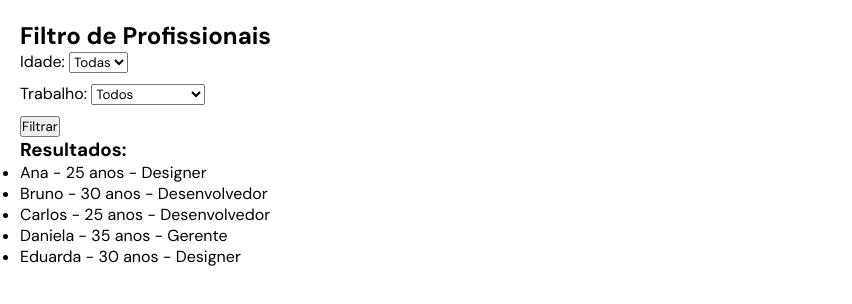
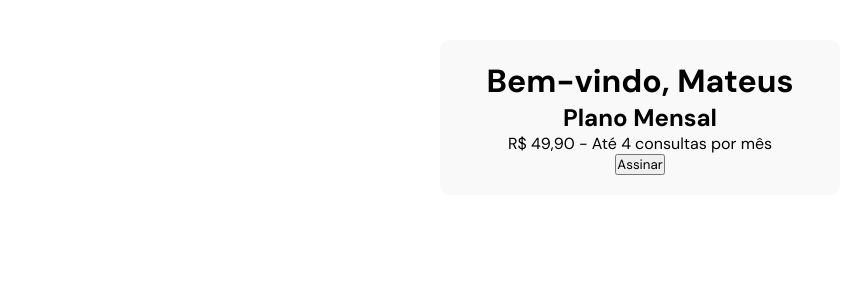
Before and after one commit to BrendaMaganeli/FutureMind-2.0, a React (Vite) app in the folder front/: page /text_modal in a window 1280 px wide. Shown: the top 304 px of the page, without its empty margins (0-852 px from the left). Built offline with nearby package versions, Linux system fonts and the light colour scheme.

Commit message:
mudanças logica pagamento e planos

```diff
--- a/front/src/Context/GlobalContext.jsx
+++ b/front/src/Context/GlobalContext.jsx
@@ -107,6 +107,7 @@ export const GlobalContextProvider = ({ children }) => {
     }
   }, [user]);
 
+  const [plano_selecionado, setPlano_selecionado] = useState('')
   return (
     <GlobalContext.Provider
       value={{
@@ -184,6 +185,9 @@ export const GlobalContextProvider = ({ children }) => {
         setErros_passar,
         checkbox_cheked,
         setcheckbox_cheked,
+        plano_selecionado,
+        setPlano_selecionado,
+
       }}
     >
       {children}
--- a/front/src/pages/CSS/Plano_saude.css
+++ b/front/src/pages/CSS/Plano_saude.css
@@ -436,6 +436,7 @@
   border-radius: 20px;
   max-width: 600px;
   width: 90%;
+  height: 45%;
   box-shadow: 0px 8px 30px rgba(0, 0, 0, 0.2);
   animation: slideUp 0.4s ease;
 }
@@ -453,12 +454,12 @@
 
 .modal-title {
   font-size: 2rem;
-  margin-bottom: 1rem;
+
   color: #5a789f;
 }
 
 .modal-section {
-  margin-top: 1.5rem;
+  width: 100%;
 }
 
 .psicologos-grid {
@@ -502,15 +503,14 @@
 
 .modal-buttons {
   display: flex;
-  justify-content: space-between;
-  margin-top: 2rem;
+  justify-content: center;
+  align-items: center;
+  width: 100%;
 }
 
 .btn-confirmar,
 .btn-cancelar {
   flex: 1;
-  margin: 0 0.5rem;
-  padding: 0.8rem;
   border: none;
   border-radius: 12px;
   font-size: 0.9rem;
@@ -545,15 +545,17 @@
 .modal-input {
   width: 100%;
   padding: 10px;
-  margin-bottom: 15px;
+  margin-bottom: 30px;
   border-radius: 8px;
   border: 1px solid #ccc;
   font-size: 1rem;
 }
 
 .input-container {
+  display: flex;
   position: relative;
-  margin-bottom: 35px;
+  width: 100%;
+
 }
 
 .input-container input {
@@ -640,10 +642,10 @@
 }
 
 .modal-buttons {
+
   display: flex;
   justify-content: space-between;
-  margin-top: 2rem;
-  gap: 0.1rem;
+  gap: 0.4rem;
 }
 
 .btn-confirmar {
--- a/front/src/pages/Pagamento.jsx
+++ b/front/src/pages/Pagamento.jsx
@@ -1,10 +1,12 @@
-import  { useState, useEffect } from "react";
+import  { useState, useEffect, useContext } from "react";
+import { GlobalContext } from "../Context/GlobalContext";
 import './CSS/Pagamento.css';
 import Seta from '../assets/caret-down-solid.svg';
 import mulher from '../assets/image 8.png';
 import { useNavigate } from 'react-router-dom';
 import voltar from '../assets/seta-principal.svg';
 import emailjs from '@emailjs/browser';
+import { Import } from "lucide-react";
 
 export default function PagamentoConsulta() {
   const navigate = useNavigate();
@@ -74,10 +76,33 @@ export default function PagamentoConsulta() {
     }
   };
 
-  const handleFinalizar = () => {
+  const user = JSON.parse(localStorage.getItem('User-Profile'));
+
+  const handleFinalizar = async () => {
 
     if(generoDependente.length > 1 && numeroCartao.length == 19 && nomeCartao.length > 0 && validadeCartao.length == 5 && cvvCartao.length == 3){
 
+      try {
+
+        if (user.id_paciente) {
+
+          const body = {
+            data_assinatura: '2025-05-15',
+            fk_id_paciente: user.id_paciente,
+            tipo_assinatura: plano_selecionado
+          }
+
+          const response = await fetch("https://futuremind-2-0-mw60.onrender.com/cadastro-paciente", {
+            method: "POST",
+            headers: {
+              "Content-Type": "application/json",
+            },
+            body: JSON.stringify(body),
+          });
+        }
+      } catch (error) {
+
+      }
        sendEmail();
        navigate('/inicio')
     }
@@ -204,6 +229,10 @@ export default function PagamentoConsulta() {
       alert('Erro ao enviar o e-mail. Verifique o console para detalhes.');
     });
   };
+
+
+  const {plano_selecionado} = useContext(GlobalContext)
+
 
   return (
     <div
--- a/front/src/pages/Text_modal.jsx
+++ b/front/src/pages/Text_modal.jsx
@@ -1,74 +1,86 @@
-import React, { useEffect, useState } from "react";
+import React, { useState } from "react";
 
-export default function Profissionais() {
-  const [profissionais, setProfissionais] = useState([]);
-  const [idadeSelecionada, setIdadeSelecionada] = useState("");
-  const [trabalhoSelecionado, setTrabalhoSelecionado] = useState("");
-  const [filtrados, setFiltrados] = useState([]);
+// Simulando banco de dados em memória
+const usuariosDB = [
+  {
+    id: 1,
+    nome: "Mateus",
+    temAssinatura: false,
+    consultasFeitas: 0,
+  },
+];
 
-  // Simula dados vindos de um "banco de dados" via API
-  useEffect(() => {
-    async function carregarProfissionais() {
-      // Aqui poderia ser um fetch real: fetch("/api/profissionais")
-      const dados = [
-        { id: 1, nome: "Ana", idade: 25, trabalho: "Designer" },
-        { id: 2, nome: "Bruno", idade: 30, trabalho: "Desenvolvedor" },
-        { id: 3, nome: "Carlos", idade: 25, trabalho: "Desenvolvedor" },
-        { id: 4, nome: "Daniela", idade: 35, trabalho: "Gerente" },
-        { id: 5, nome: "Eduarda", idade: 30, trabalho: "Designer" },
-      ];
-      setProfissionais(dados);
-      setFiltrados(dados);
-    }
-    carregarProfissionais();
-  }, []);
+export default function App() {
+  const [usuario, setUsuario] = useState(usuariosDB[0]);
+  const [mensagem, setMensagem] = useState("");
 
-  const aplicarFiltro = () => {
-    const resultado = profissionais.filter((p) => {
-      const condIdade = idadeSelecionada === "" || p.idade === parseInt(idadeSelecionada);
-      const condTrabalho = trabalhoSelecionado === "" || p.trabalho === trabalhoSelecionado;
-      return condIdade && condTrabalho;
+  const assinarPlano = () => {
+    setUsuario({
+      ...usuario,
+      temAssinatura: true,
+      consultasFeitas: 0,
     });
-    setFiltrados(resultado);
+    setMensagem("Assinatura realizada com sucesso! Você pode fazer até 4 consultas por mês.");
   };
 
-  const idades = [...new Set(profissionais.map((p) => p.idade))];
-  const trabalhos = [...new Set(profissionais.map((p) => p.trabalho))];
+  const fazerConsulta = () => {
+    if (!usuario.temAssinatura) {
+      setMensagem("Você precisa assinar um plano para fazer consultas.");
+      return;
+    }
+
+    if (usuario.consultasFeitas >= 4) {
+      setMensagem("Limite de 4 consultas por mês atingido.");
+      return;
+    }
+
+    const novoUsuario = {
+      ...usuario,
+      consultasFeitas: usuario.consultasFeitas + 1,
+    };
+
+    setUsuario(novoUsuario);
+    setMensagem(`Consulta realizada com sucesso. Restam ${4 - novoUsuario.consultasFeitas} no mês.`);
+  };
 
   return (
-    <div style={{ padding: "20px" }}>
-      <h2>Filtro de Profissionais</h2>
+    <div style={estilos.container}>
+      <h1>Bem-vindo, {usuario.nome}</h1>
 
-      <div style={{ marginBottom: "10px" }}>
-        <label>Idade: </label>
-        <select value={idadeSelecionada} onChange={(e) => setIdadeSelecionada(e.target.value)}>
-          <option value="">Todas</option>
-          {idades.map((idade) => (
-            <option key={idade} value={idade}>{idade}</option>
-          ))}
-        </select>
-      </div>
+      {!usuario.temAssinatura ? (
+        <>
+          <h2>Plano Mensal</h2>
+          <p>R$ 49,90 - Até 4 consultas por mês</p>
+          <button onClick={assinarPlano}>Assinar</button>
+        </>
+      ) : (
+        <>
+          <h2>Consultas do mês</h2>
+          <p>Consultas feitas: {usuario.consultasFeitas} / 4</p>
+          <button onClick={fazerConsulta} disabled={usuario.consultasFeitas >= 4}>
+            Fazer consulta
+          </button>
+        </>
+      )}
 
-      <div style={{ marginBottom: "10px" }}>
-        <label>Trabalho: </label>
-        <select value={trabalhoSelecionado} onChange={(e) => setTrabalhoSelecionado(e.target.value)}>
-          <option value="">Todos</option>
-          {trabalhos.map((trabalho) => (
-            <option key={trabalho} value={trabalho}>{trabalho}</option>
-          ))}
-        </select>
-      </div>
-
-      <button onClick={aplicarFiltro}>Filtrar</button>
-
-      <h3>Resultados:</h3>
-      <ul>
-        {filtrados.map((p) => (
-          <li key={p.id}>
-            {p.nome} - {p.idade} anos - {p.trabalho}
-          </li>
-        ))}
-      </ul>
+      {mensagem && <p style={estilos.mensagem}>{mensagem}</p>}
     </div>
   );
 }
+
+const estilos = {
+  container: {
+    maxWidth: "400px",
+    margin: "0 auto",
+    padding: "20px",
+    fontFamily: "Arial",
+    textAlign: "center",
+    backgroundColor: "#f9f9f9",
+    borderRadius: "10px",
+    marginTop: "40px",
+  },
+  mensagem: {
+    marginTop: "20px",
+    color: "#333",
+  },
+};
```
Also changed, not shown: front/src/pages/Plano_saude.jsx (+63 -32 lines), 1 other file (tests, documents, lock files or other folders).
